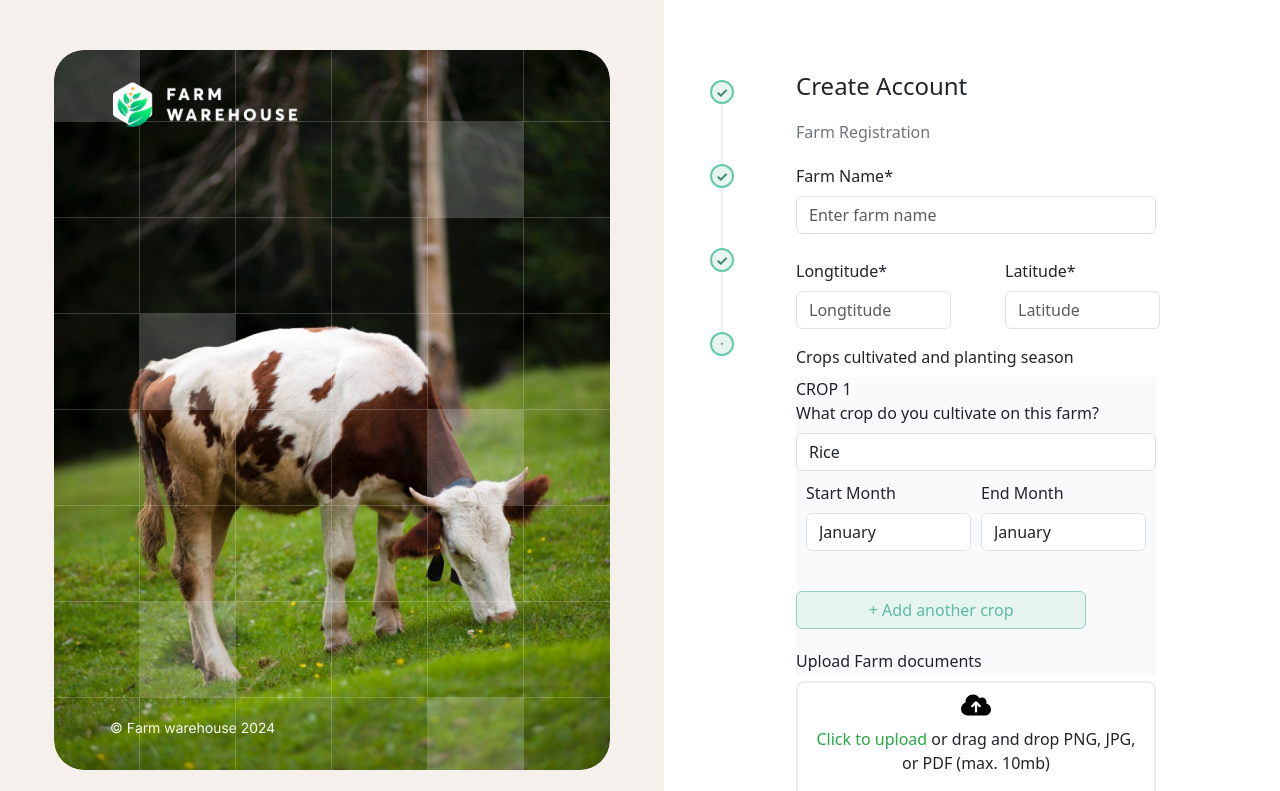
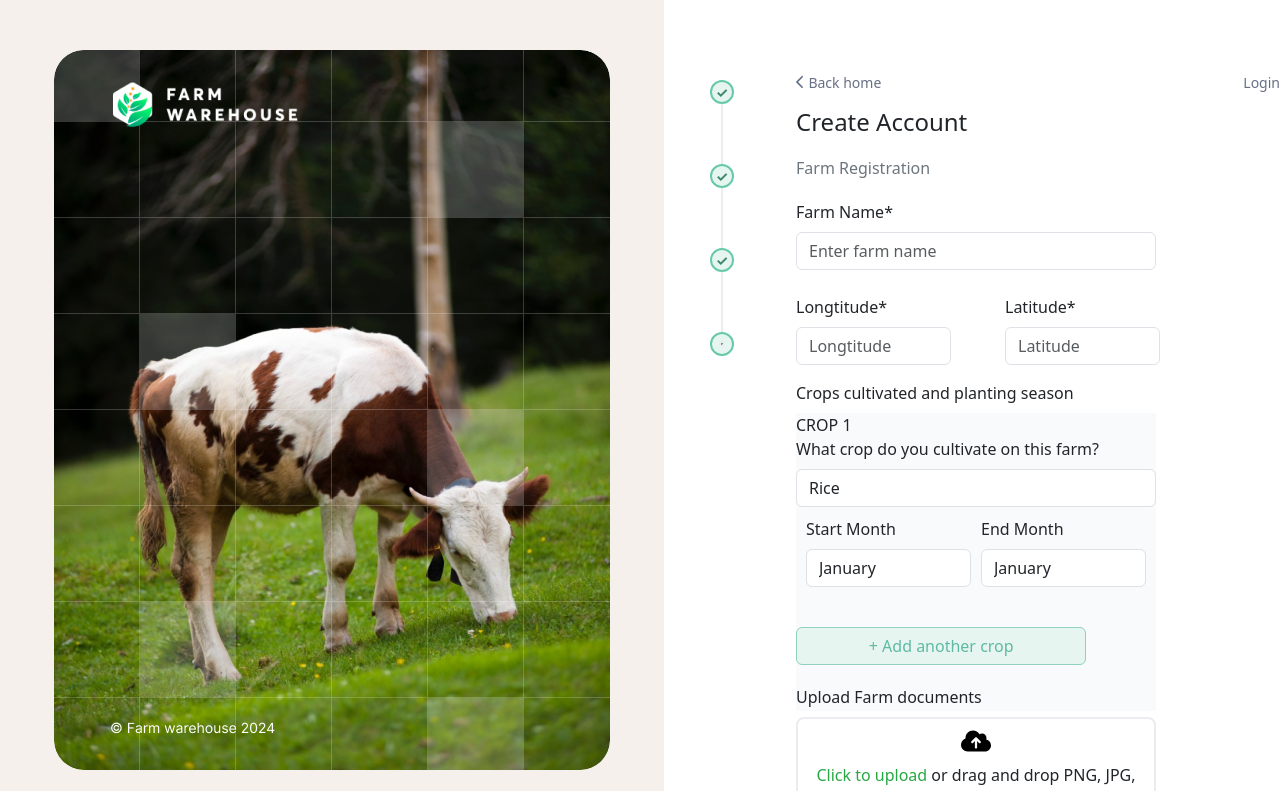
Before and after one commit to abbakarrsadiq/e-farm, a React (Vite) app: page /farmer in a window 1280 px wide. Shown: the top 791 px of the page. Built offline with nearby package versions, Linux system fonts and the light colour scheme.

Commit message:
improved form handling

```diff
--- a/src/components/signup/stepFive/modal.scss
+++ b/src/components/signup/stepFive/modal.scss
@@ -22,7 +22,9 @@
     justify-content: center;
     align-items: center;
   }
-
+  .modal-header {
+    margin-bottom: 20px;
+  }
   .modal-body h2 {
     font-size: 20px;
     margin-bottom: 10px;
@@ -30,12 +32,12 @@
 
   .modal-body p {
     font-size: 16px;
-    margin-bottom: 5px;
+    margin-top: 10px;
+    padding-top: 10px;
   }
 
   #modal-footer {
     display: block;
-    background: red;
     text-align: center;
     margin-bottom: -20px;
   }
@@ -47,7 +49,7 @@
     border: none;
     border-radius: 5px;
     cursor: pointer;
-    margin-top: 20px;
+    margin-top: 10px;
     align-items: center;
   }
 
--- a/src/components/signup/stepFour/farmer-account.scss
+++ b/src/components/signup/stepFour/farmer-account.scss
@@ -62,6 +62,13 @@ body {
   background: transparent;
 }
 
+.farmer-back {
+  font-size: 14px;
+  color: #667085;
+  margin-left: -8.8rem;
+  margin-top: -8rem;
+  background: red;
+}
 
 @media (max-width: 768px) {
   .farmer-wrapper {
@@ -232,3 +239,12 @@ p {
   background-color: #429875;
   position: relative;
 }
+#farmer-back {
+  display: flex;
+  justify-content: space-between;
+  font-size: 14px;
+  color: #667085;
+  width: 100%;
+  margin-left: 0;
+  margin-bottom: 15px;
+}
--- a/src/components/signup/stepFour/farmer-account.tsx
+++ b/src/components/signup/stepFour/farmer-account.tsx
@@ -8,7 +8,7 @@ import ProgressSteps from '../steps/progressSteps';
 import formImage from './cow.png';
 import Modal from '../stepFive/modal';
 import { FontAwesomeIcon } from '@fortawesome/react-fontawesome';
-import { faCloudArrowUp, faCheck } from '@fortawesome/free-solid-svg-icons';
+import { faCloudArrowUp, faCheck, faChevronLeft } from '@fortawesome/free-solid-svg-icons';
 
 const validationSchema = Yup.object({
   name: Yup.string().required('Farm Name is required'),
@@ -22,7 +22,7 @@ export const Farmer: React.FC = () => {
   const [showModal, setShowModal] = useState(false);
   const [files, setFiles] = useState<Array<{ name: string; size: string; progress: number; complete: boolean }>>([]);
   const [crops, setCrops] = useState<Array<{ id: number }>>([{ id: 1 }]);
-  const [setFormData] = useState({
+  const [formData, setFormData] = useState({
     name: '',
     longitude: '',
     latitude: '',
@@ -51,7 +51,6 @@ export const Farmer: React.FC = () => {
     validationSchema,
     onSubmit: (values) => {
       addFarm(values);
-      // @ts-expect-error
       setFormData({
         name: '',
         longitude: '',
@@ -102,10 +101,25 @@ export const Farmer: React.FC = () => {
   const handleCloseModal = () => {
     setShowModal(false);
     navigate('/');
+    setFormData({
+      name: '',
+      longitude: '',
+      latitude: '',
+      crops: [],
+      documents: [],
+    });
   };
 
   const handleAddAnotherFarm = () => {
     setShowModal(false);
+    navigate('/farmer');
+    setFormData({
+      name: '',
+      longitude: '',
+      latitude: '',
+      crops: [],
+      documents: [],
+    });
   };
   // @ts-expect-error
   const addCrop = (values) => {
@@ -134,6 +148,8 @@ export const Farmer: React.FC = () => {
         <ProgressSteps currentStep={4} totalSteps={4} />
       <div className="farmer-container">
         <div className="farmer-form">
+      <div id="farmer-back">
+         <div onClick={() => navigate("/")}><FontAwesomeIcon icon={faChevronLeft}/>  Back home</div> <div onClick={() => navigate("/")}>Login</div></div>
           <Form onSubmit={formik.handleSubmit}>
             <h2>Create Account</h2>
             <p>Farm Registration</p>
```
